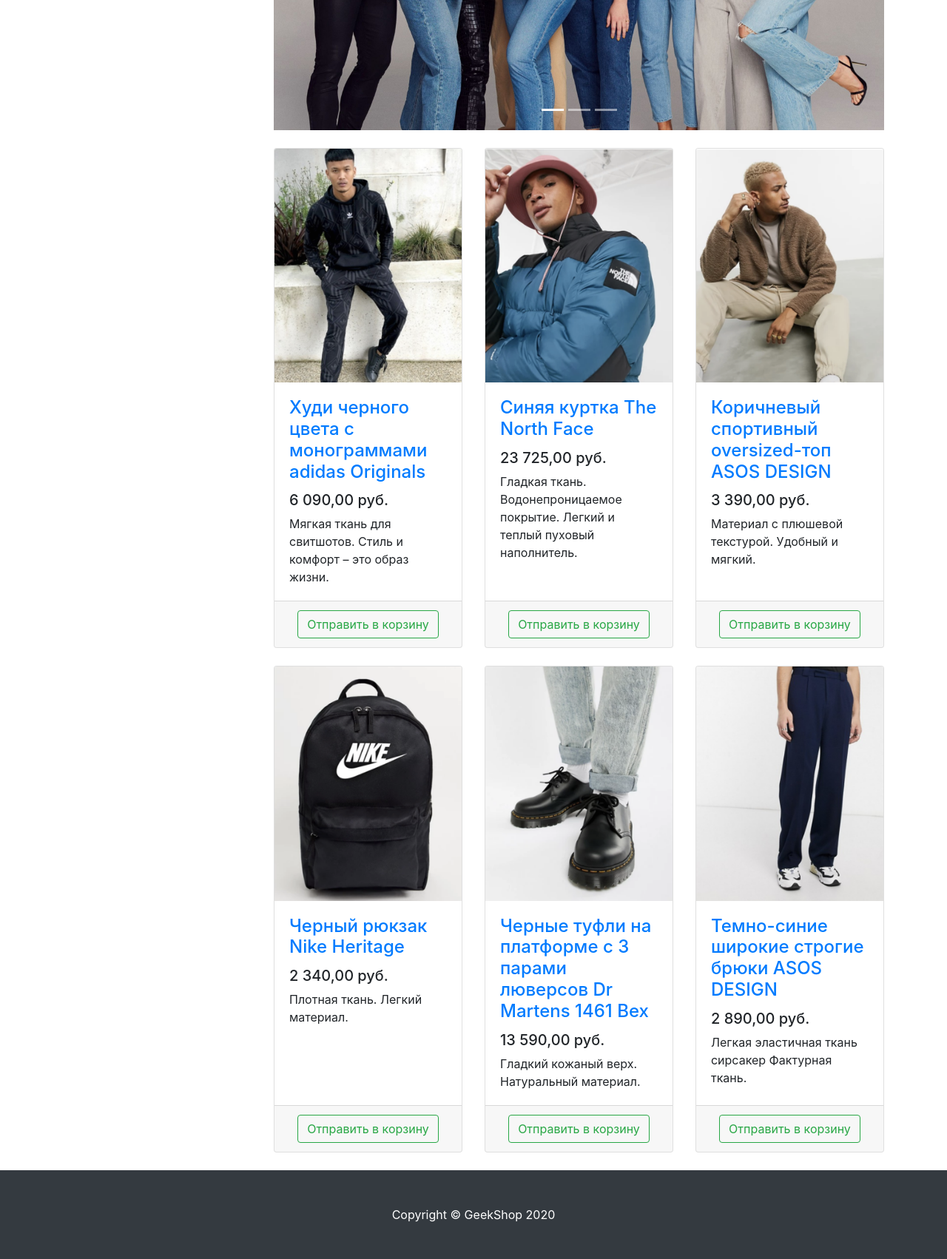
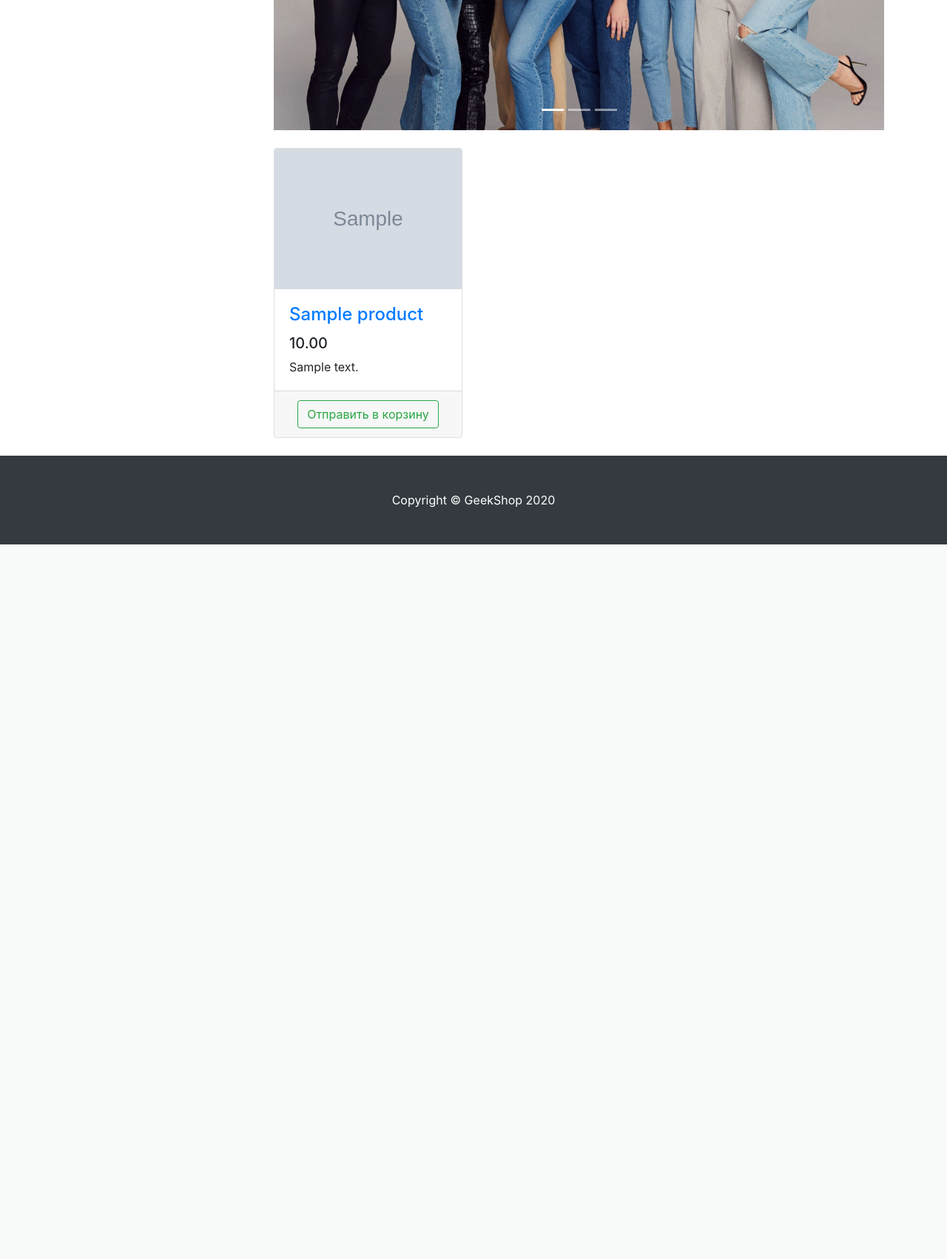
Before and after one commit to Nortsev/Django, a Django app: page /products in a window 1280 px wide. Shown: the part 343-2045 px from the top of the page at 74% size. After the commit the page ends 1079 px from the top, so only its background shows below. Run offline with Django 3.2, Linux system fonts and the light colour scheme; tables that the repository leaves empty hold one stand-in row (values such as "Sample post"); grey boxes marked "Sample" are stand-in pictures; some libraries are stand-ins or nearby versions.

Commit message:
Finised lesson3 project

```diff
--- a/mainapp/templates/mainapp/products.html
+++ b/mainapp/templates/mainapp/products.html
@@ -77,7 +77,7 @@
                             <div class="card h-100">
                                 <a href="#">
                                     <img class="card-img-top"
-                                         src="{% static product.link %}"
+                                         src="/media/{{ product.image }}"
                                          alt="pic">
                                 </a>
                                 <div class="card-body">
@@ -85,7 +85,7 @@
                                         <a href="#">{{ product.name }}</a>
                                     </h4>
                                     <h5>{{ product.price }}</h5>
-                                    <p class="card-text">{{ product.description }}</p>
+                                    <p class="card-text">{{ product.short_description }}</p>
                                 </div>
                                 <div class="card-footer text-center">
                                     <button type="button" class="btn btn-outline-success">Отправить в корзину</button>
--- a/mainapp/views.py
+++ b/mainapp/views.py
@@ -12,47 +12,9 @@ def index(request):
 def product(request):
     context = {'title': 'GeekShop - Каталог',
                'style_link': 'css/products.css',
-               'products': [
-                   {
-                       'link': 'vendor/img/products/Adidas-hoodie.png',
-                       'name': 'Худи черного цвета с монограммами adidas Originals',
-                       'price': '6 090,00 руб.',
-                       'description': 'Мягкая ткань для свитшотов. Стиль и комфорт – это образ жизни.'
-                   },
-                   {
-                       'link': 'vendor/img/products/Blue-jacket-The-North-Face.png',
-                       'name': 'Синяя куртка The North Face',
-                       'price': '23 725,00 руб.',
-                       'description': 'Гладкая ткань. Водонепроницаемое покрытие. Легкий и теплый пуховый наполнитель.'
-                   },
-                   {
-                       'link': 'vendor/img/products/Brown-sports-oversized-top-ASOS-DESIGN.png',
-                       'name': 'Коричневый спортивный oversized-топ ASOS DESIGN',
-                       'price': '3 390,00 руб.',
-                       'description': 'Материал с плюшевой текстурой. Удобный и мягкий.'
-                   },
-                   {
-                       'link': 'vendor/img/products/Black-Nike-Heritage-backpack.png',
-                       'name': 'Черный рюкзак Nike Heritage',
-                       'price': '2 340,00 руб.',
-                       'description': 'Плотная ткань. Легкий материал.'
-                   },
-                   {
-                       'link': 'vendor/img/products/Black-Dr-Martens-shoes.png',
-                       'name': 'Черные туфли на платформе с 3 парами люверсов Dr Martens 1461 Bex',
-                       'price': '13 590,00 руб.',
-                       'description': 'Гладкий кожаный верх. Натуральный материал.'
-                   },
-                   {
-                       'link': 'vendor/img/products/Dark-blue-wide-leg-ASOs-DESIGN-trousers.png',
-                       'name': 'Темно-синие широкие строгие брюки ASOS DESIGN',
-                       'price': '2 890,00 руб.',
-                       'description': 'Легкая эластичная ткань сирсакер Фактурная ткань.'
-                   }
-
-               ]
-               }
-    return render(request, 'mainapp/products.html', context)
+               'products': Product.objects.all(),
+                                 }
+    return render(request, 'mainapp/products.html', context = context)
 
 
 def test_context(request):
```
